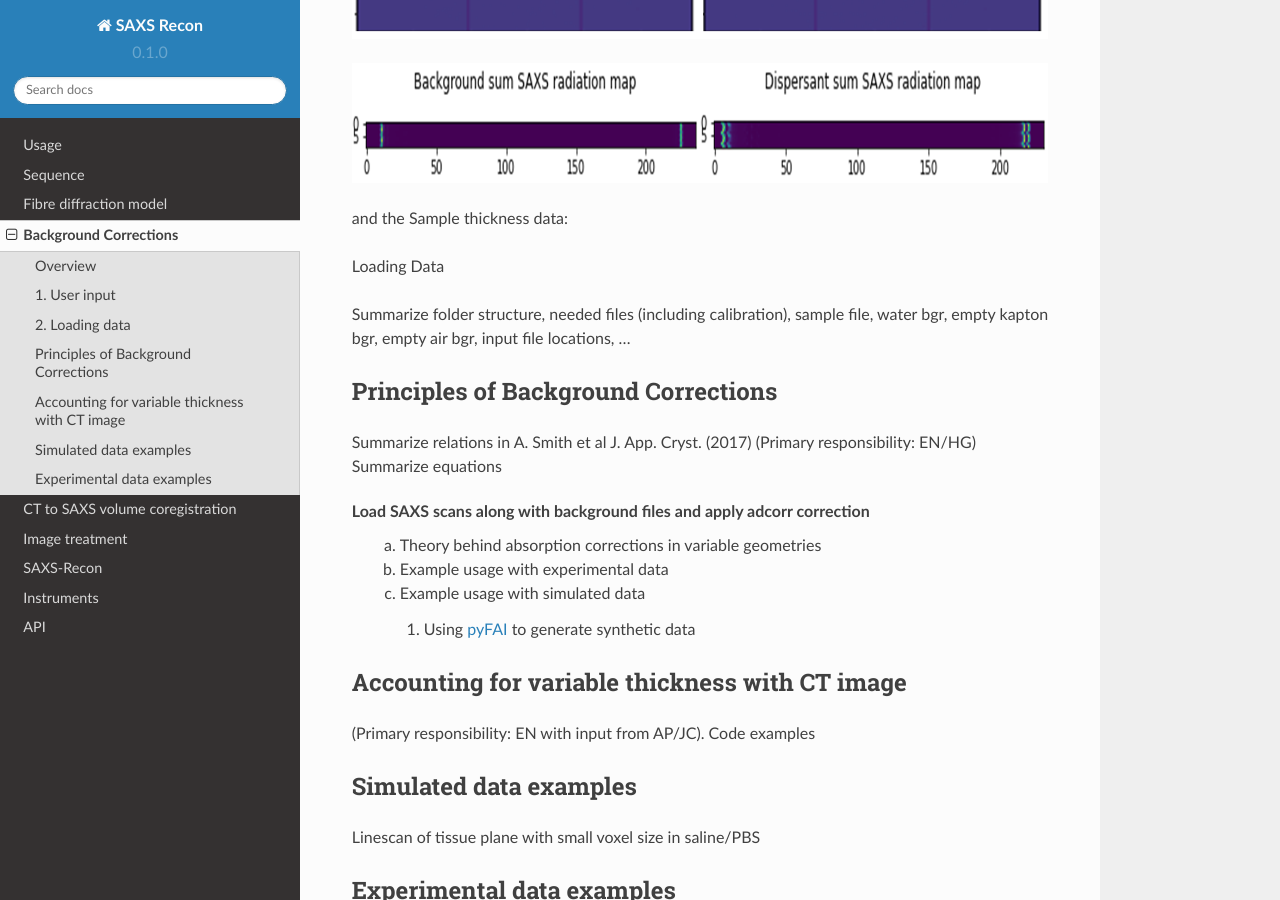
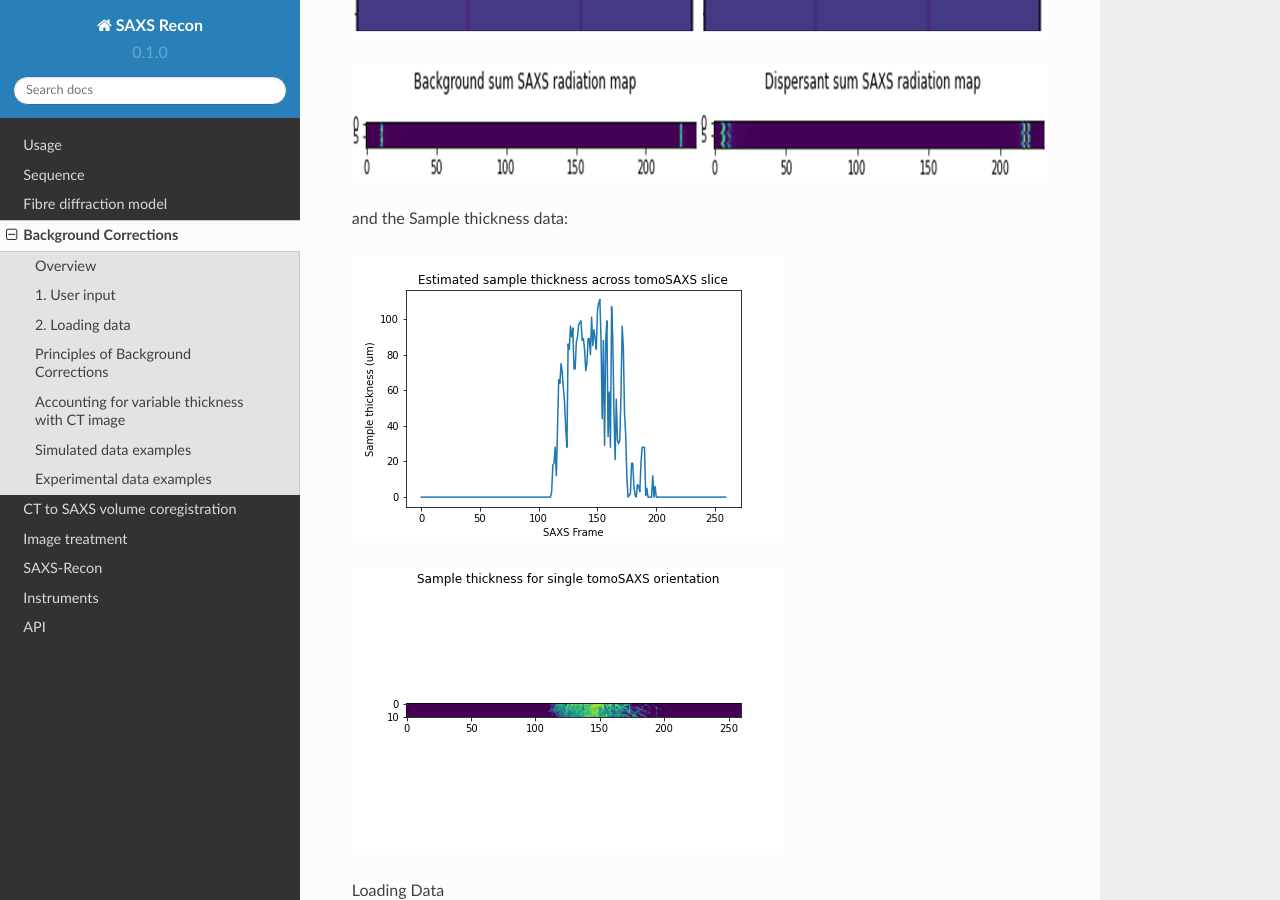
Before and after one commit to himadri111/saxs-docs-tutorial, a Sphinx documentation site: the page built from docs/source/bgrcorr.rst, in a window 1280 px wide and 900 px high, scrolled down 4029 px. Built offline with Sphinx 7.4.7 and the Read the Docs theme 2.0.0, drawn with Linux system fonts in a browser that asks for light colours.

Commit message:
Update bgrcorr.rst

```diff
--- a/docs/source/bgrcorr.rst
+++ b/docs/source/bgrcorr.rst
@@ -131,11 +131,11 @@ The script starts by loading the data for the the background (empty kapton tube)
 .. image:: bg_disp_sum_comp_clip.png
 
 
-
-
 and the Sample thickness data:
 
+.. image:: sample_thickness_plot.png
 
+.. image:: sample_thickness_img.png
 
 
 .. _gui:
```
